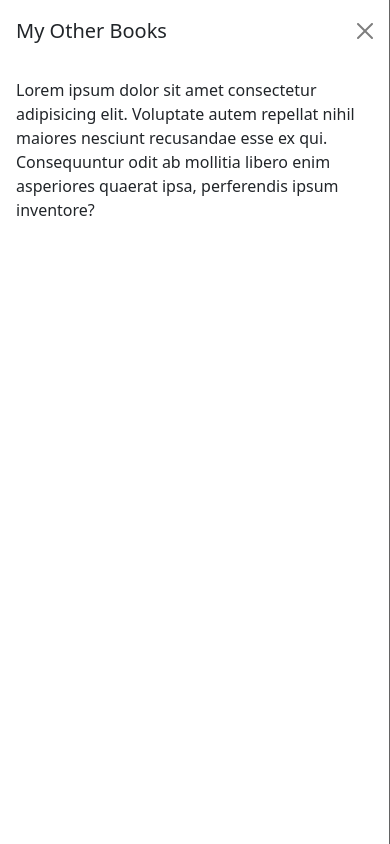
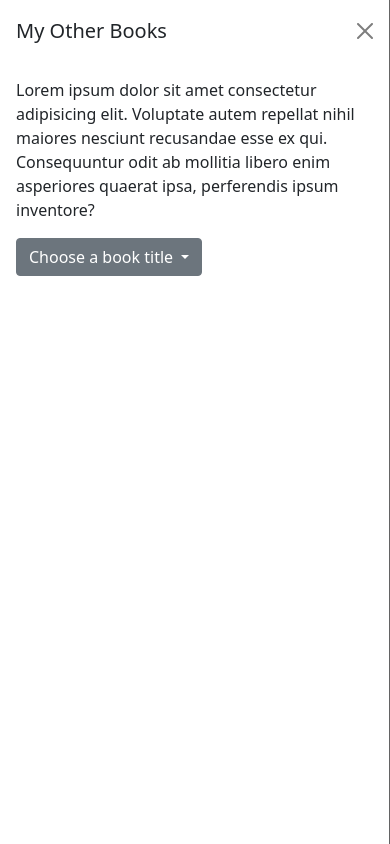
Before and after one commit to Reboot82/bootstraptutorial, a plain HTML site: page index.html in a window 390 px wide. Both pictures are taken after a click on the button "Explore my other books". Shown: the top 844 px of the page. Drawn offline with nearby package versions, Linux system fonts and the light colour scheme.

Commit message:
dropdown added

```diff
--- a/index.html
+++ b/index.html
@@ -641,6 +641,23 @@
           Consequuntur odit ab mollitia libero enim asperiores quaerat ipsa,
           perferendis ipsum inventore?
         </p>
+
+        <!-- dropdown -->
+        <div class="dropdown mt-3">
+          <button
+            class="btn btn-secondary dropdown-toggle"
+            type="button"
+            id="book-dropdown"
+            data-bs-toggle="dropdown"
+          >
+            Choose a book title
+          </button>
+          <ul class="dropdown-menu" aria-labelledby="book-dropdown">
+            <li><a href="#" class="dropdown-item">Become a React Superhero</a></li>
+            <li><a href="#" class="dropdown-item">Become a Angular Superhero</a></li>
+            <li><a href="#" class="dropdown-item">Become a Angular Ninja</a></li>
+          </ul>
+        </div>
       </div>
     </div>
 
```
